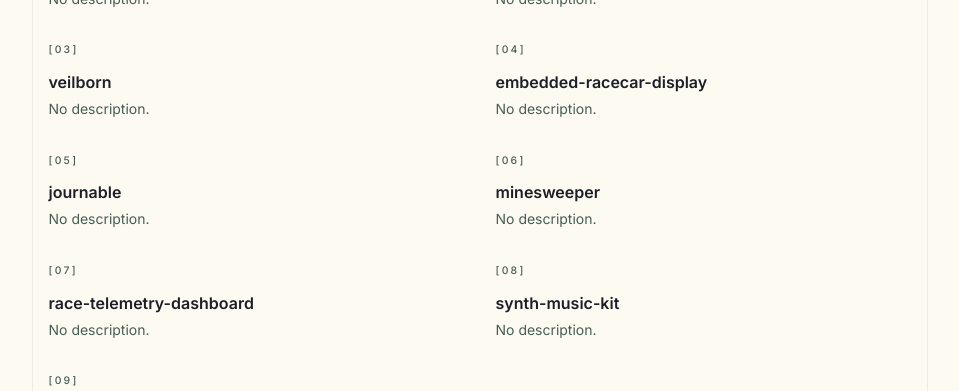
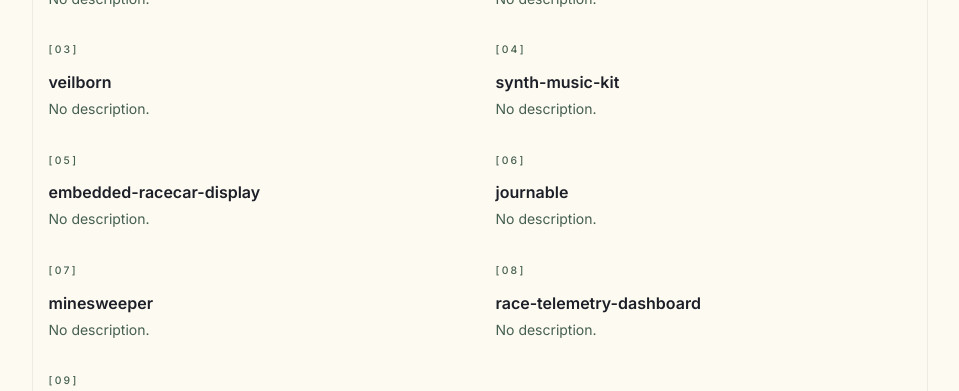
Before and after one commit to arhamHumayun/personal-site, a Next.js app: page /projects in a window 1280 px wide. Shown: the part 294-685 px from the top of the page, without its empty margins (153-1112 px from the left). Built offline with nearby package versions, Linux system fonts and the light colour scheme.

Commit message:
move synth music kit up

```diff
--- a/app/projects/page.tsx
+++ b/app/projects/page.tsx
@@ -3,7 +3,7 @@
 import path from "path";
 
 /** Slugs listed first (in order); remaining projects follow alphabetically by slug. */
-const PROJECT_SLUG_PRIORITY: string[] = ["tiny-ship", "monster-labs", "veilborn"];
+const PROJECT_SLUG_PRIORITY: string[] = ["tiny-ship", "monster-labs", "veilborn", "synth-music-kit"];
 
 function sortProjectSlugs(slugs: string[]) {
   return [...slugs].sort((a, b) => {
```
